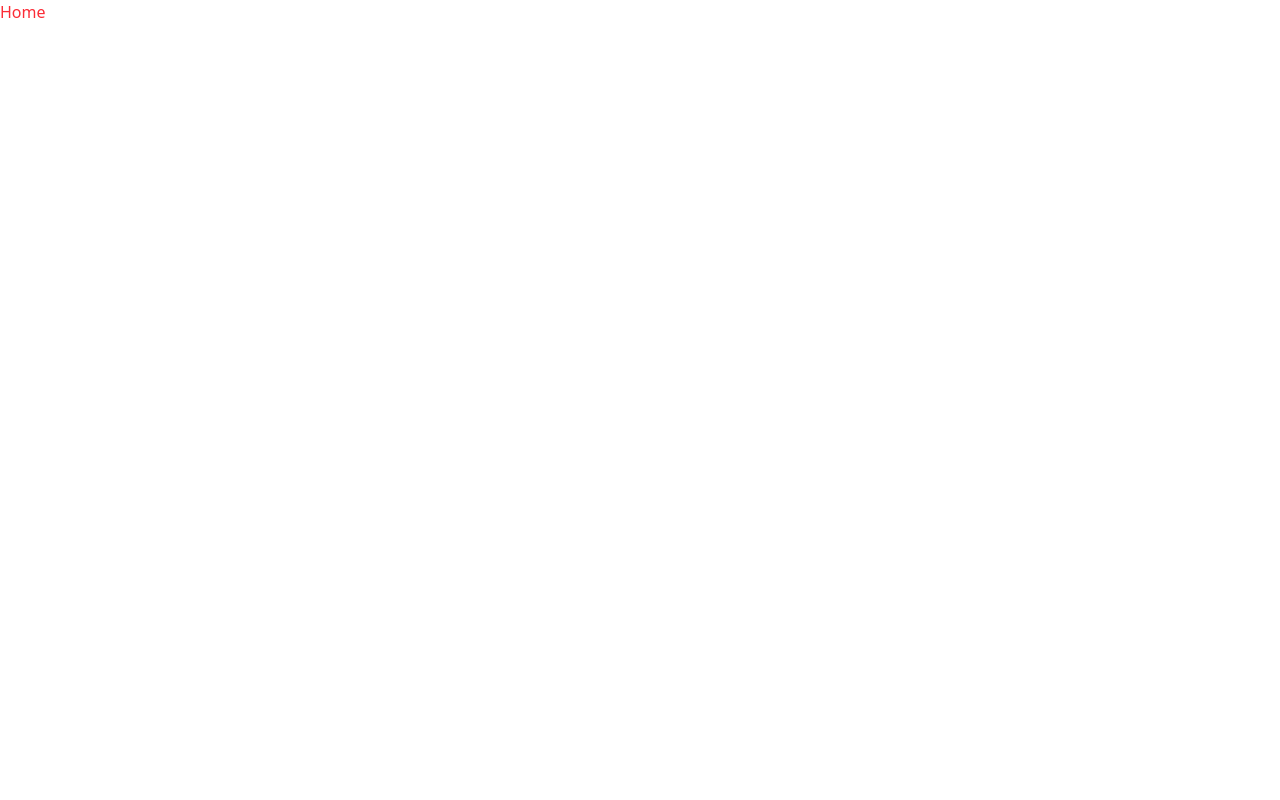
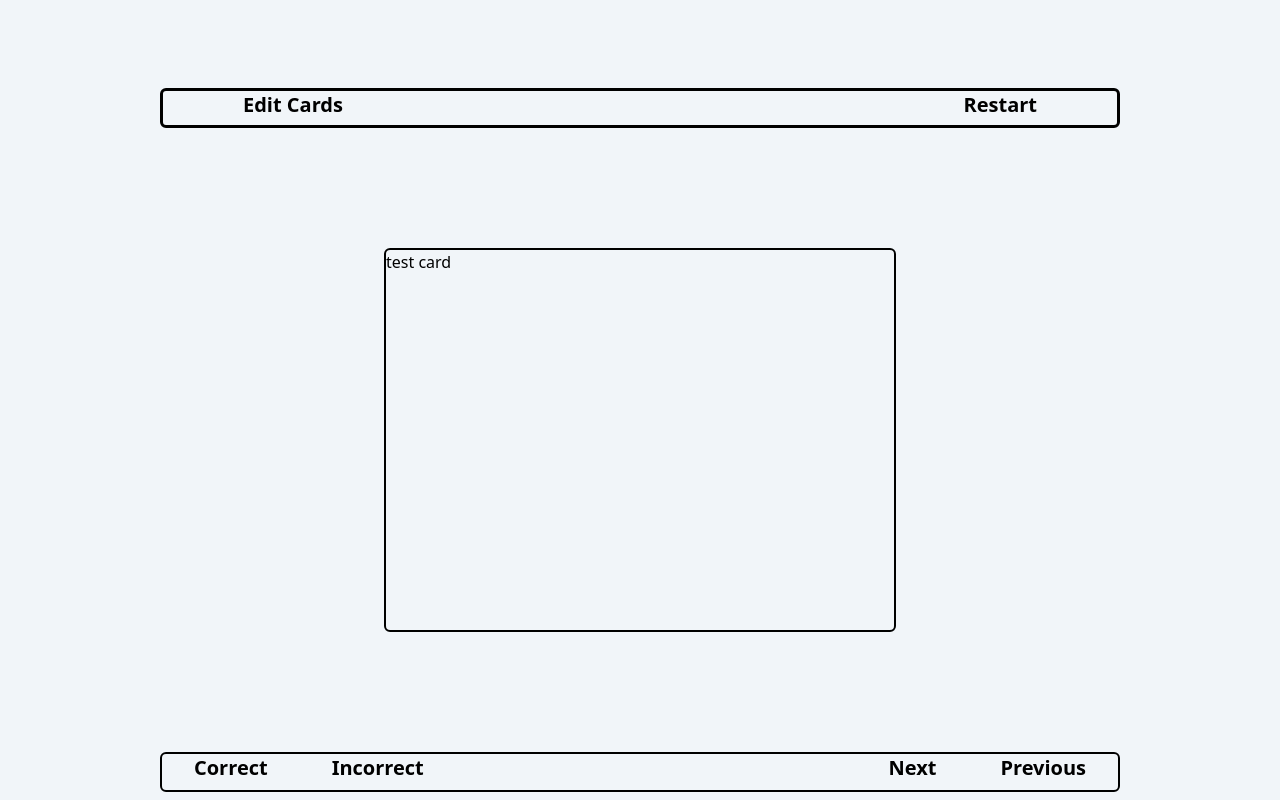
Before and after one commit to ChavezJuanC/IndexCardsWebApp, a React (Vite) app: page / in a window 1280 px wide. Built offline with nearby package versions, Linux system fonts and the light colour scheme.

Commit message:
Create Home Page Structure

```diff
--- a/index.html
+++ b/index.html
@@ -7,7 +7,7 @@
         <meta name="viewport" content="width=device-width, initial-scale=1.0" />
         <title>Index Cards</title>
     </head>
-    <body>
+    <body class="bg-slate-100">
         <div id="root"></div>
         <script type="module" src="/src/main.tsx"></script>
     </body>
--- /dev/null
+++ b/src/assets/Components/HomeComponents/HomeBottomMenu.tsx
@@ -0,0 +1,24 @@
+function HomeBottomMenu() {
+    return (
+        <div className="flex flex-row justify-between border-2 border-black h-10 rounded-md">
+            <div className="flex">
+                <div className="hover:cursor-pointer mx-8 text-xl font-semibold">
+                    Correct
+                </div>
+                <div className="hover:cursor-pointer mx-8 text-xl font-semibold">
+                    Incorrect
+                </div>
+            </div>
+            <div className="flex">
+                <div className="hover:cursor-pointer mx-8 text-xl font-semibold">
+                    Next
+                </div>
+                <div className="hover:cursor-pointer mx-8 text-xl font-semibold">
+                    Previous
+                </div>
+            </div>
+        </div>
+    );
+}
+
+export default HomeBottomMenu;
--- /dev/null
+++ b/src/assets/Components/HomeComponents/HomeTopMenu.tsx
@@ -0,0 +1,20 @@
+function HomeTopMenu() {
+    return (
+        <div className="flex flex-row justify-between border-black border-3 h-10 rounded-md">
+            <div
+                onClick={() => console.log("Clicked")}
+                className="hover:cursor-pointer mx-20 text-xl font-semibold"
+            >
+                Edit Cards
+            </div>
+            <div
+                onClick={() => console.log("Restarting..")}
+                className="hover:cursor-pointer mx-20 text-xl font-semibold"
+            >
+                Restart
+            </div>
+        </div>
+    );
+}
+
+export default HomeTopMenu;
--- /dev/null
+++ b/src/assets/Components/HomeComponents/IndexCard.tsx
@@ -0,0 +1,5 @@
+function IndexCard() {
+    return <div>test card</div>;
+}
+
+export default IndexCard;
--- /dev/null
+++ b/src/assets/Components/HomeComponents/IndexCardArea.tsx
@@ -0,0 +1,11 @@
+import IndexCard from "./IndexCard";
+
+function IndexCardArea() {
+    return (
+        <div className="border-2 border-black w-2/5 h-96 mx-auto rounded-md">
+            <IndexCard />
+        </div>
+    );
+}
+
+export default IndexCardArea;
--- a/src/assets/MainRoutes/Home.tsx
+++ b/src/assets/MainRoutes/Home.tsx
@@ -1,4 +1,23 @@
+import HomeBottomMenu from "../Components/HomeComponents/HomeBottomMenu";
+import HomeTopMenu from "../Components/HomeComponents/HomeTopMenu";
+import IndexCardArea from "../Components/HomeComponents/IndexCardArea";
+
 function Home() {
-    return <div className='text-red-500'>Home</div>;
+    return (
+        <>
+            <div className="hidden xl:flex flex-col mt-22 h-full">
+                <div className="mx-auto w-3/4">
+                    <HomeTopMenu />
+                </div>
+                <div className="mt-30 mb-30">
+                    <IndexCardArea />
+                </div>
+                <div className="mx-auto w-3/4">
+                    <HomeBottomMenu />
+                </div>
+            </div>
+            <div className="block xl:hidden">Please Extend Browser Size</div>
+        </>
+    );
 }
 export default Home;
```
